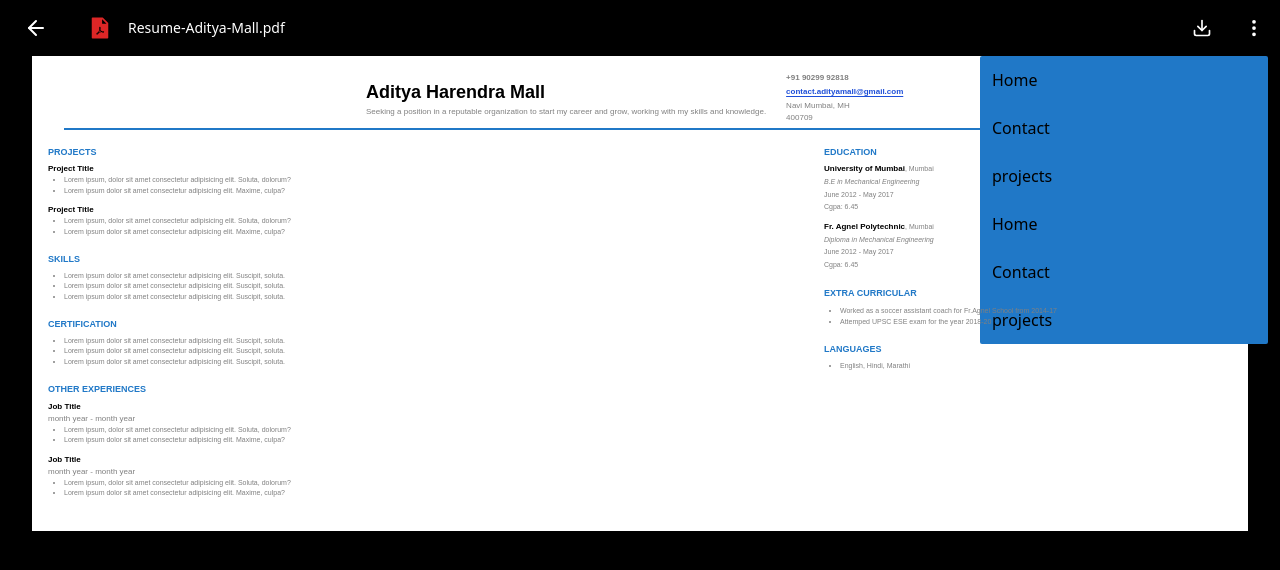
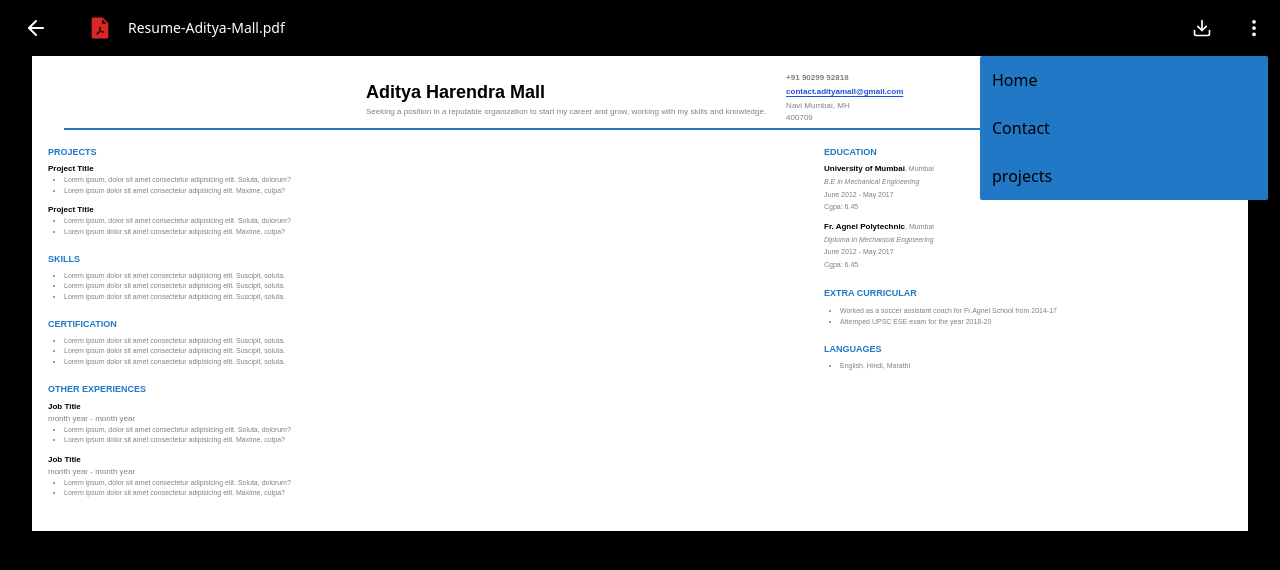
Before and after one commit to iamadityamall/resume-app, a React (Create React App) app: page / in a window 1280 px wide. Both pictures are taken after a click on the button 1254 px from the left and 28 px from the top of the page. Shown: the top 570 px of the page. Built offline with nearby package versions, Linux system fonts and the light colour scheme.

Commit message:
extra options deleted

```diff
--- a/src/components/OtherOptions.jsx
+++ b/src/components/OtherOptions.jsx
@@ -6,9 +6,6 @@ const OtherOptions = () => {
       <li className="p-3">Home</li>
       <li className="p-3">Contact</li>
       <li className="p-3">projects</li>
-      <li className="p-3">Home</li>
-      <li className="p-3">Contact</li>
-      <li className="p-3">projects</li>
     </nav>
   );
 }
```
